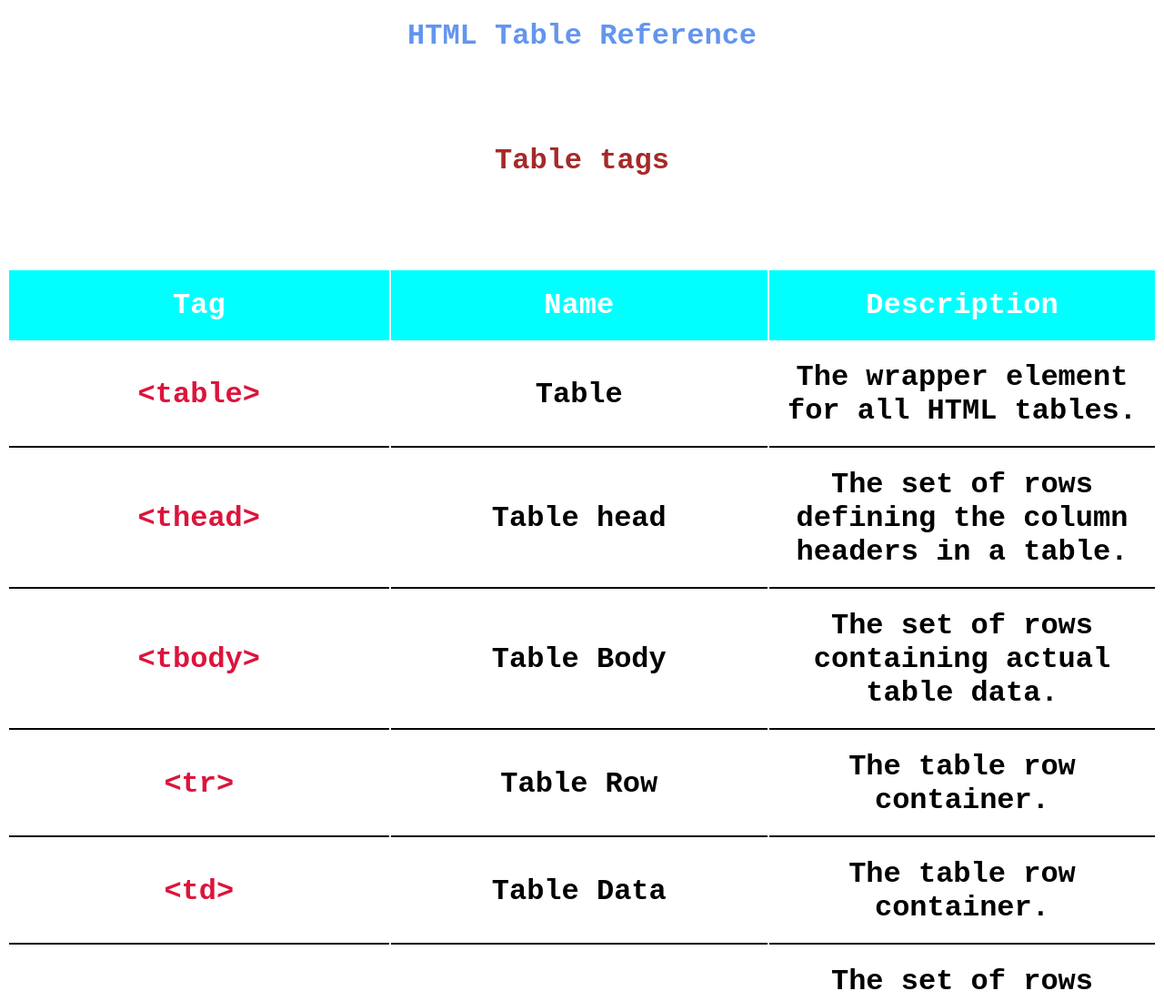
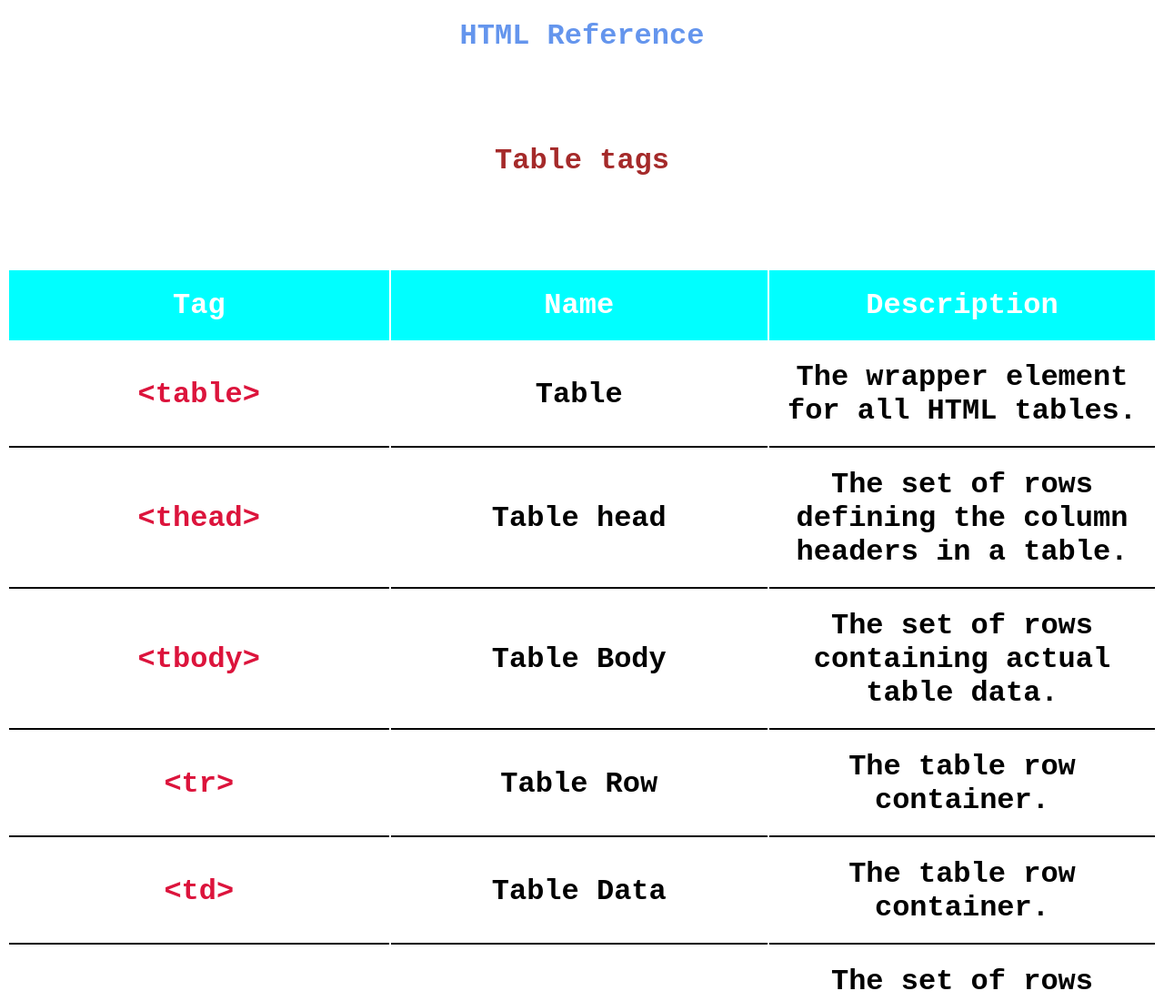
Before and after one commit to roblyn/roblyn, a plain HTML site: page index.html in a window 1280 px wide. Shown: the top 1100 px of the page at 91% size. Drawn offline with Linux system fonts and the light colour scheme.

Commit message:
Title change

```diff
--- a/index.html
+++ b/index.html
@@ -12,7 +12,7 @@
 
 <body>
     <header>
-        <h1 id="title">HTML Table Reference</h1>
+        <h1 id="title">HTML Reference</h1>
     </header>
     <main>
         <!-- Table tags  -->
```
